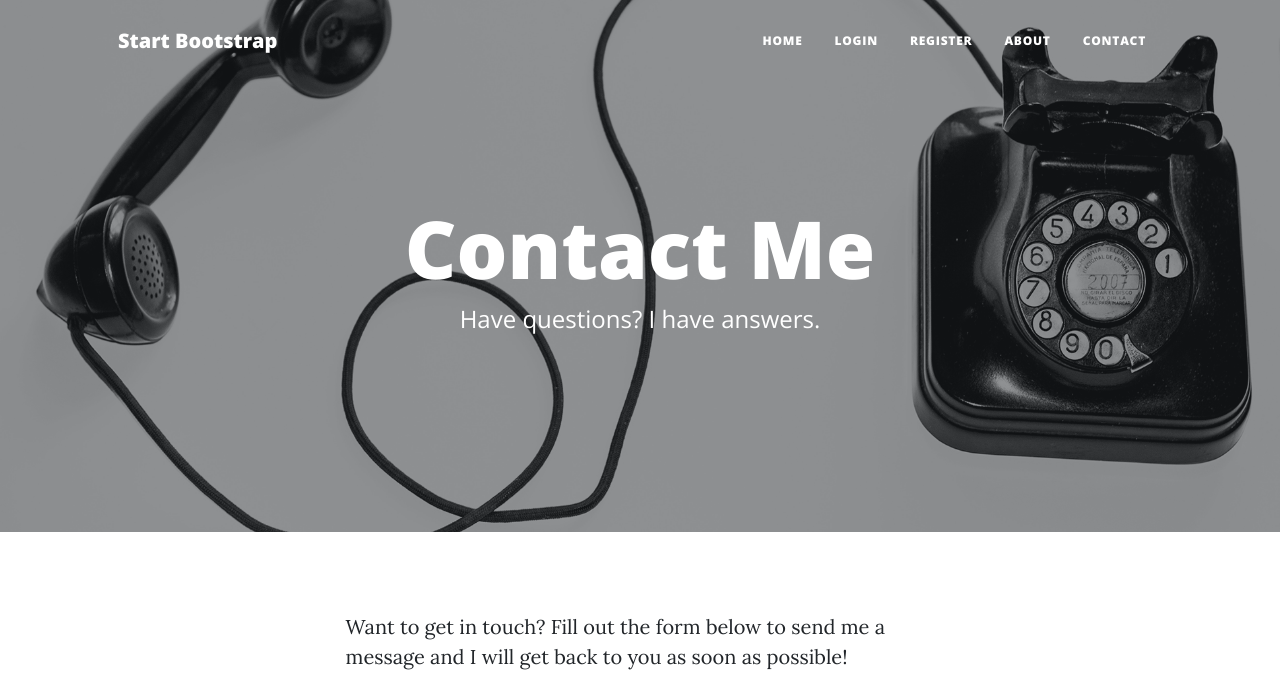
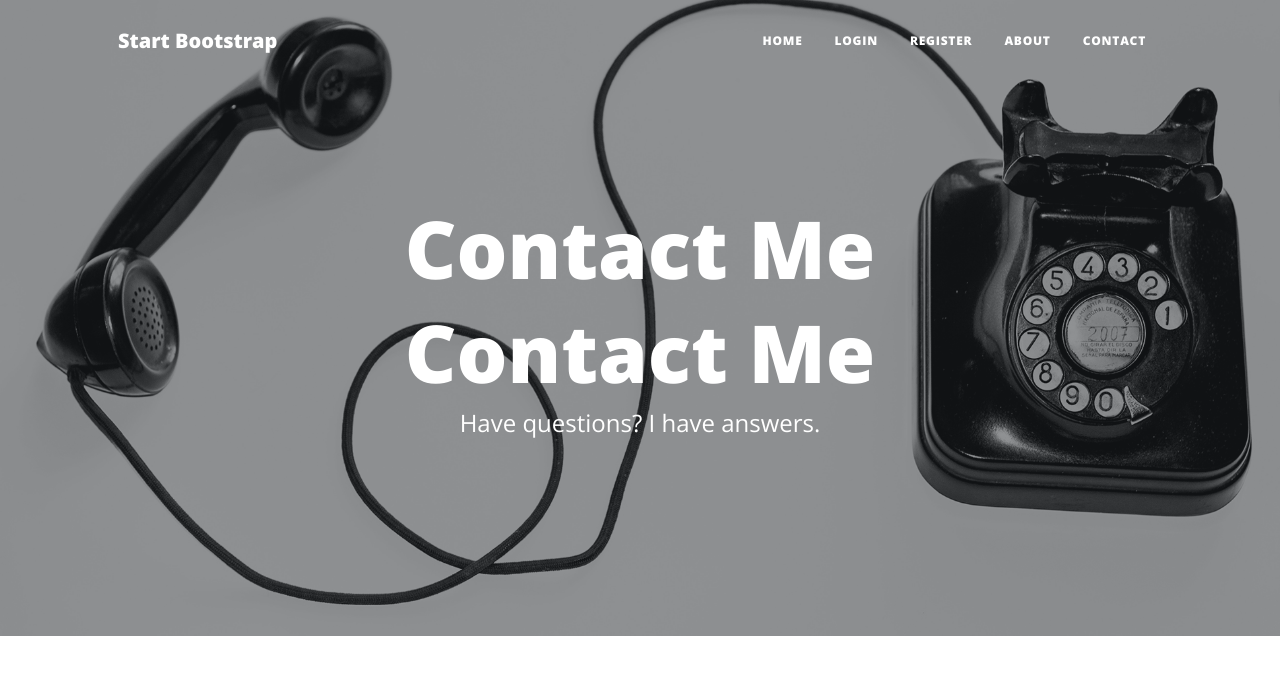
Before and after one commit to Kaushi512/New_Blog, a Flask app: page /contact in a window 1280 px wide. Shown: the top 676 px of the page. Run offline with Flask 3, Linux system fonts and the light colour scheme; some libraries are stand-ins or nearby versions.

Commit message:
Update contact.html

```diff
--- a/templates/contact.html
+++ b/templates/contact.html
@@ -9,6 +9,11 @@
     <div class="row gx-4 gx-lg-5 justify-content-center">
       <div class="col-md-10 col-lg-8 col-xl-7">
         <div class="page-heading">
+           {% if msg_sent: %}
+          <h1>Successfully sent your message</h1>
+          {% else: %}
+          <h1>Contact Me</h1>
+          {% endif %}
           <h1>Contact Me</h1>
           <span class="subheading">Have questions? I have answers.</span>
         </div>
@@ -32,7 +37,8 @@
                             <!-- To make this form functional, sign up at-->
                             <!-- https://startbootstrap.com/solution/contact-forms-->
                             <!-- to get an API token!-->
-                            <form  action="/form-entry" id="contactForm" name="sentMessage"  action="{{ url_for('receive_data') }}"  method="post" >
+                            <form  action="/form-entry" id="contactForm" name="sentMessage"  action="{{ url_for('contact') }}"  method="post" >
+
             <div class="form-floating">
               <input
                 class="form-control"
```
